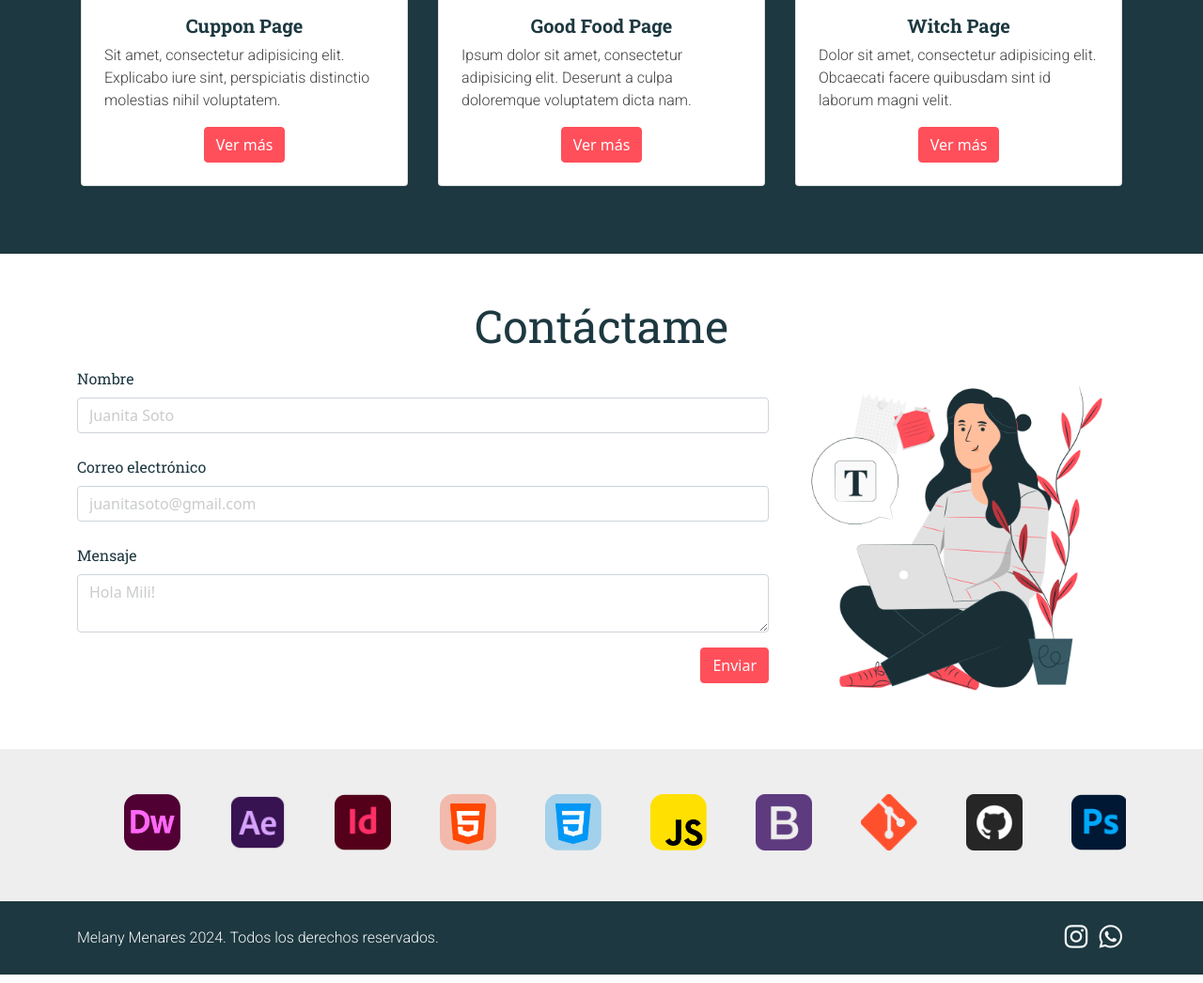
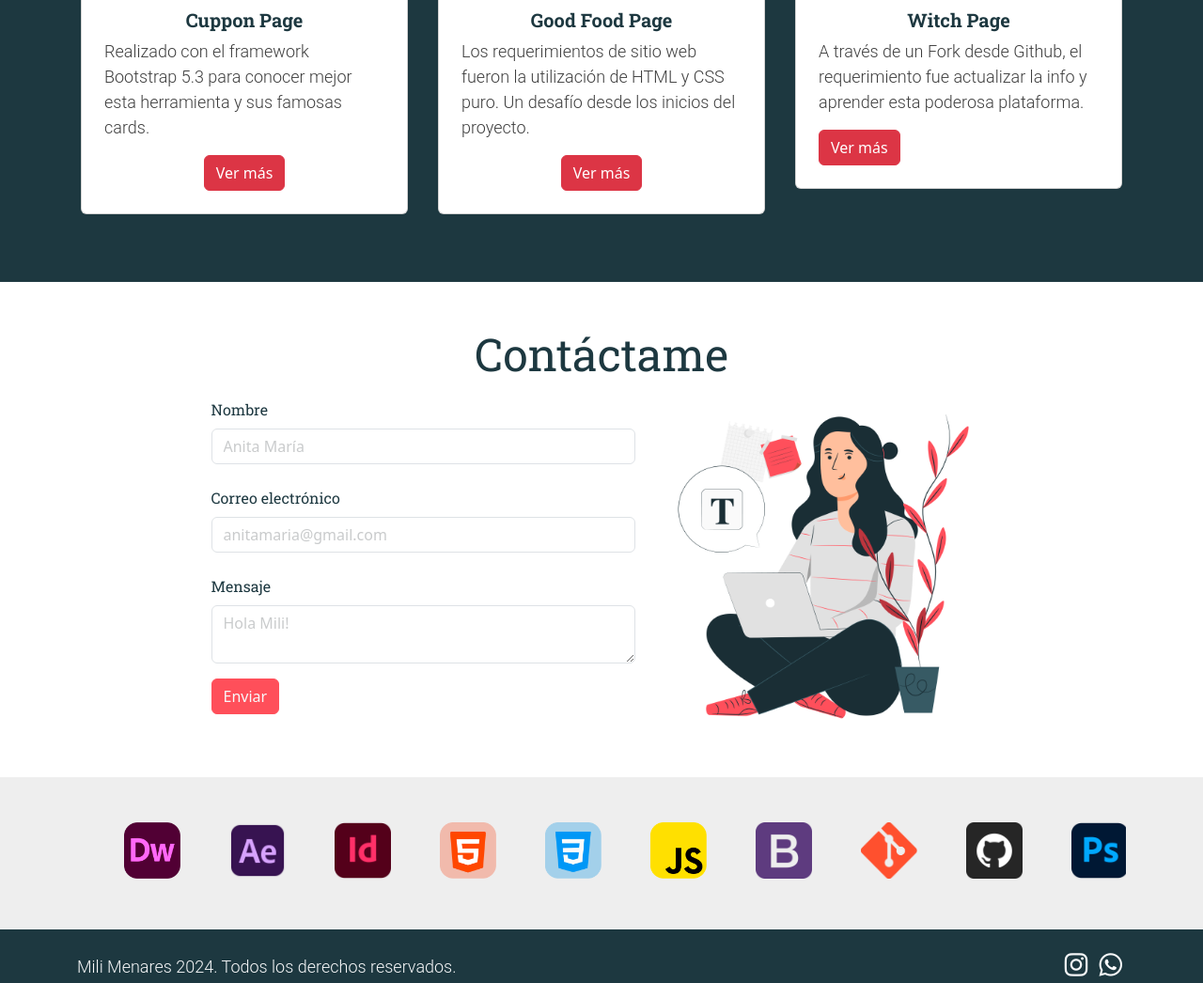
Before and after one commit to milimenares/milimenares.github.io, a plain HTML site: page index.html in a window 1280 px wide. Shown: the part 1480-2526 px from the top of the page at 94% size. Drawn offline with nearby package versions, Linux system fonts and the light colour scheme.

Commit message:
Personalizacion y cambios iniciales

```diff
--- a/assets/css/style.css
+++ b/assets/css/style.css
@@ -1,8 +1,9 @@
-@import url('https://fonts.googleapis.com/css2?family=Roboto+Slab:wght@100;200;300;400;500;600;700;800;900&family=Roboto:ital,wght@0,100;0,300;0,400;0,500;0,700;0,900;1,100;1,300;1,400;1,500;1,700;1,900&display=swap');
+@import url('https://fonts.googleapis.com/css2?family=Roboto+Slab:wght@100..900&display=swap');
 
 p {
   font-weight: 300;
   font-family: 'Roboto', sans-serif;
+  font-size: 18px;
 }
 
 /* Navbar */
--- a/index.html
+++ b/index.html
@@ -2,17 +2,11 @@
 <html lang="es">
 
 <head>
-    <meta charset="UTF-8">
-    <meta http-equiv="X-UA-Compatible" content="IE=edge">
-    <meta name="viewport" content="width=device-width, initial-scale=1.0">
-    <link rel="preconnect" href="https://fonts.googleapis.com">
-    <link rel="preconnect" href="https://fonts.gstatic.com" crossorigin>
-    <link href="https://fonts.googleapis.com/css2?family=Raleway:wght@400;700&display=swap" rel="stylesheet">
-    <link href="https://cdn.jsdelivr.net/npm/bootstrap@5.1.3/dist/css/bootstrap.min.css" rel="stylesheet"
-        integrity="sha384-1BmE4kWBq78iYhFldvKuhfTAU6auU8tT94WrHftjDbrCEXSU1oBoqyl2QvZ6jIW3" crossorigin="anonymous">
-    <title>Melany Menares</title>
-    <meta name="author" content="Melany Menares">
-    <link rel="stylesheet" href="https://cdnjs.cloudflare.com/ajax/libs/font-awesome/6.1.1/css/all.min.css" integrity="sha512-KfkfwYDsLkIlwQp6LFnl8zNdLGxu9YAA1QvwINks4PhcElQSvqcyVLLD9aMhXd13uQjoXtEKNosOWaZqXgel0g==" crossorigin="anonymous" referrerpolicy="no-referrer" />
+    <meta charset="utf-8">
+    <meta name="viewport" content="width=device-width, initial-scale=1">
+    <title>Mili Menares</title>
+    <link href="https://cdn.jsdelivr.net/npm/bootstrap@5.3.3/dist/css/bootstrap.min.css" rel="stylesheet" integrity="sha384-QWTKZyjpPEjISv5WaRU9OFeRpok6YctnYmDr5pNlyT2bRjXh0JMhjY6hW+ALEwIH" crossorigin="anonymous">
+    <link rel="stylesheet" href="https://cdnjs.cloudflare.com/ajax/libs/font-awesome/6.6.0/css/all.min.css" integrity="sha512-Kc323vGBEqzTmouAECnVceyQqyqdsSiqLQISBL29aUW4U/M7pSPA/gEUZQqv1cwx4OnYxTxve5UMg5GT6L4JJg==" crossorigin="anonymous" referrerpolicy="no-referrer" />
     <link rel="shortcut icon" href="assets/img/favicon.png" type="image/x-icon">
     <link rel="stylesheet" href="assets/css/style.css">
 </head>
@@ -74,30 +68,31 @@
 
         <h2 class="display-5 fw-normal mb-3">Acerca de mi</h2>
 
-        <p>
-            Labore molestiae aliquam beatae expedita aperiam sit dolore corrupti iste? Amet alias ducimus obcaecati mollitia, cumque fugiat nesciunt similique quia modi necessitatibus laborum possimus quas eveniet nisi. Sit dolore corrupti iste? Amet alias ducimus obcaecati mollitia, cumquei necessitatibus laborum possimus quas eveniet nisi.
-        </p>
-
-        <div class="row">
+        <div class="row justify-content-center">
+            <div class="col-12 col-md-9">
+                <p>
+                    Soy Mili y soy Diseñadora Gráfica de profesión desde el año 2011, Diseñadora Web busquilla con 10 años de experiencia y Front-End Developer autodidacta en vías de especialización.
+                </p>
+            </div>
             <div class="col-12 col-md-4">
                 <img src="assets/img/disenadora_grafica.png" class="img-fluid img_acerca" alt="Diseñadora Gráfica">
                 <h3 class="my-3 fw-ligth">Diseñadora Gráfica</h3>
                 <p>
-                    Consectetur adipisicing elit. Rerum vel nam ut, sint hic corporis ipsam dolores voluptatum beatae aliquam, mollitia, velit repellat libero illo cumque officia autem quos incidunt!
+                   Creo la Identidad Corporativa / Branding de diversos Proyectos, Empresas e Instituciones, de la mano del Manual de Uso de Marca.
                 </p>
             </div>
             <div class="col-12 col-md-4">
                 <img src="assets/img/developer.png" class="img-fluid img_acerca" alt="Front End Developer">
                 <h3 class="my-3 fw-ligth">Front End Developer</h3>
                 <p>
-                    Ipsum dolor sit amet consectetur, adipisicing elit. Exercitationem culpa maiores voluptatem consequatur alias veritatis sit? Placeat minima sint et exercitationem odio ad.
+                    Desarrollo el Front-End de tu sitio utilizando el framework de Bootstrap en conjunto con Javascript, otorgando armonía y dinamismo.
                 </p>
             </div>
             <div class="col-12 col-md-4">
                 <img src="assets/img/disenadora_web.png" class="img-fluid img_acerca" alt="Diseñadora Web">
                 <h3 class="my-3 fw-ligth">Diseñadora Web</h3>
                 <p>
-                    Sit amet consectetur, adipisicing elit. Eius, quis dolor! Magnam facilis provident atque eos debitis sit repellat modi, ipsam nesciunt vel alias est. Et quidem, debitis adipisciodio itaque sunt.
+                    Diseño tu página web bajo los fundamentos de UX/UI y los parámetros de tu identidad visual, apuntando a tus necesidades.
                 </p>
             </div>
         </div>
@@ -118,12 +113,13 @@
                     <div class="card-body p-4">
                         <h5 class="card-title fw-bold text-center">Cuppon Page</h5>
                         <p class="card-text">
-                            Sit amet, consectetur adipisicing elit.
-                            Explicabo iure sint, perspiciatis distinctio molestias nihil voluptatem.
+                            Realizado con el framework Bootstrap 5.3 para conocer mejor esta herramienta y sus famosas cards.
                         </p>
-                        <button type="button" class="btn btn-portafolio d-block mx-auto">
-                            Ver más
-                        </button>
+                        <div class="text-center">
+                            <a class="btn btn-danger" role="button" href="cuppon.html" target="_blank">
+                                Ver más
+                            </a>
+                        </div>
                     </div>
                 </div>
             </div>
@@ -133,12 +129,13 @@
                     <div class="card-body p-4">
                         <h5 class="card-title fw-bold text-center">Good Food Page</h5>
                         <p class="card-text">
-                            Ipsum dolor sit amet, consectetur adipisicing elit.
-                            Deserunt a culpa doloremque voluptatem dicta nam.
+                            Los requerimientos de sitio web fueron la utilización de HTML y CSS puro. Un desafío desde los inicios del proyecto.
                         </p>
-                        <button type="button" class="btn btn-portafolio d-block mx-auto">
-                            Ver más
-                        </button>
+                        <div class="text-center">
+                            <a class="btn btn-danger" role="button" class="btn btn-portafolio d-block mx-auto" href="good_food.html" target="_blank">
+                                Ver más
+                            </a>
+                        </div>
                     </div>
                 </div>
             </div>
@@ -148,12 +145,13 @@
                     <div class="card-body p-4">
                         <h5 class="card-title fw-bold text-center">Witch Page</h5>
                         <p class="card-text">
-                            Dolor sit amet, consectetur adipisicing elit.
-                            Obcaecati facere quibusdam sint id laborum magni velit.
+                            A través de un Fork desde Github, el requerimiento fue actualizar la info y aprender esta poderosa plataforma.
                         </p>
-                        <button type="button" class="btn btn-portafolio d-block mx-auto">
+                        <div class="text-center"></div>
+                            <a class="btn btn-danger" role="button" class="btn btn-portafolio d-block mx-auto" href="portafolio.html" target="_blank">
                             Ver más
-                        </button>
+                            </a>
+                        </div>
                     </div>
                 </div>
             </div>
@@ -165,18 +163,18 @@
     <section id="Contacto" class="container-fluid my-5">
         <div class="container">
             <h2 class="display-5 fw-normal text-center mb-3">Contáctame</h2>
-            <div class="row justify-content-center">
-                <div class="col-12 col-sm-10 col-md-6 col-lg-7 col-xl-8">
+            <div class="row justify-content-center align-items-center">
+                <div class="col-12 col-sm-10 col-md-6 col-lg-6 col-xl-5 col-xxl-5">
                     <form>
 
                         <div class="form-group mb-4">
                             <label class="mb-2">Nombre</label>
-                            <input class="form-control" placeholder="Juanita Soto">
+                            <input class="form-control" placeholder="Anita María">
                         </div>
 
                         <div class="form-group mb-4">
                             <label class="mb-2">Correo electrónico</label>
-                            <input class="form-control" placeholder="juanitasoto@gmail.com" />
+                            <input class="form-control" placeholder="anitamaria@gmail.com" />
                         </div>
 
                         <div class="form-group">
@@ -184,13 +182,13 @@
                             <textarea class="form-control" placeholder="Hola Mili!"></textarea>
                         </div>
 
-                        <div class="my-3 text-end">
+                        <div class="my-3 text-start">
                             <button class="btn btn-contacto text-light">Enviar</button>
                         </div>
 
                     </form>
                 </div>
-                <div class="col-12 col-sm-7 col-md-6 col-lg-5 col-xl-4"><img src="assets/img/contactame.png" class="img-fluid" alt="contáctame"></div>
+                <div class="col-12 col-sm-7 col-md-6 col-lg-5 col-xl-4 col-xxl-4"><img src="assets/img/contactame.png" class="img-fluid" alt="contáctame"></div>
 
             </div>
         </div>
@@ -220,7 +218,7 @@
         <div class="container">
             <div class="row justify-content-between align-items-center">
                 <div class="col-lg-6 col-md-8 col-12 text-md-start text-center mb-md-0 mb-3">
-                    <p class="mb-0">Melany Menares 2024. Todos los derechos reservados.</p>
+                    <p class="mb-0">Mili Menares 2024. Todos los derechos reservados.</p>
                 </div>
                 <div class="col-lg-6 col-md-4 col-12  text-md-end text-center">
                     <a href="https://www.instagram.com/milimenares/" target="_blank"class="text-light px-1"><i class="fa-brands fa-instagram fs-3"></i></a>
@@ -231,7 +229,8 @@
     </footer>
 
 
-    <script src="https://cdn.jsdelivr.net/npm/bootstrap@5.0.2/dist/js/bootstrap.bundle.min.js" integrity="sha384-MrcW6ZMFYlzcLA8Nl+NtUVF0sA7MsXsP1UyJoMp4YLEuNSfAP+JcXn/tWtIaxVXM" crossorigin="anonymous"></script>
+    <script src="https://cdn.jsdelivr.net/npm/@popperjs/core@2.11.8/dist/umd/popper.min.js" integrity="sha384-I7E8VVD/ismYTF4hNIPjVp/Zjvgyol6VFvRkX/vR+Vc4jQkC+hVqc2pM8ODewa9r" crossorigin="anonymous"></script>
+    <script src="https://cdn.jsdelivr.net/npm/bootstrap@5.3.3/dist/js/bootstrap.min.js" integrity="sha384-0pUGZvbkm6XF6gxjEnlmuGrJXVbNuzT9qBBavbLwCsOGabYfZo0T0to5eqruptLy" crossorigin="anonymous"></script>
 
     <script src="//cdnjs.cloudflare.com/ajax/libs/jquery/3.2.1/jquery.min.js"></script>
 
```
Also changed, not shown: cuppon.html (+4 -12 lines), portafolio.html (+5 -10 lines), portafolio_cv.html (+6 -2 lines), assets/img/logo.png, cv.html (line endings or trailing spaces), good_food.html (line endings or trailing spaces), 2 other files.
